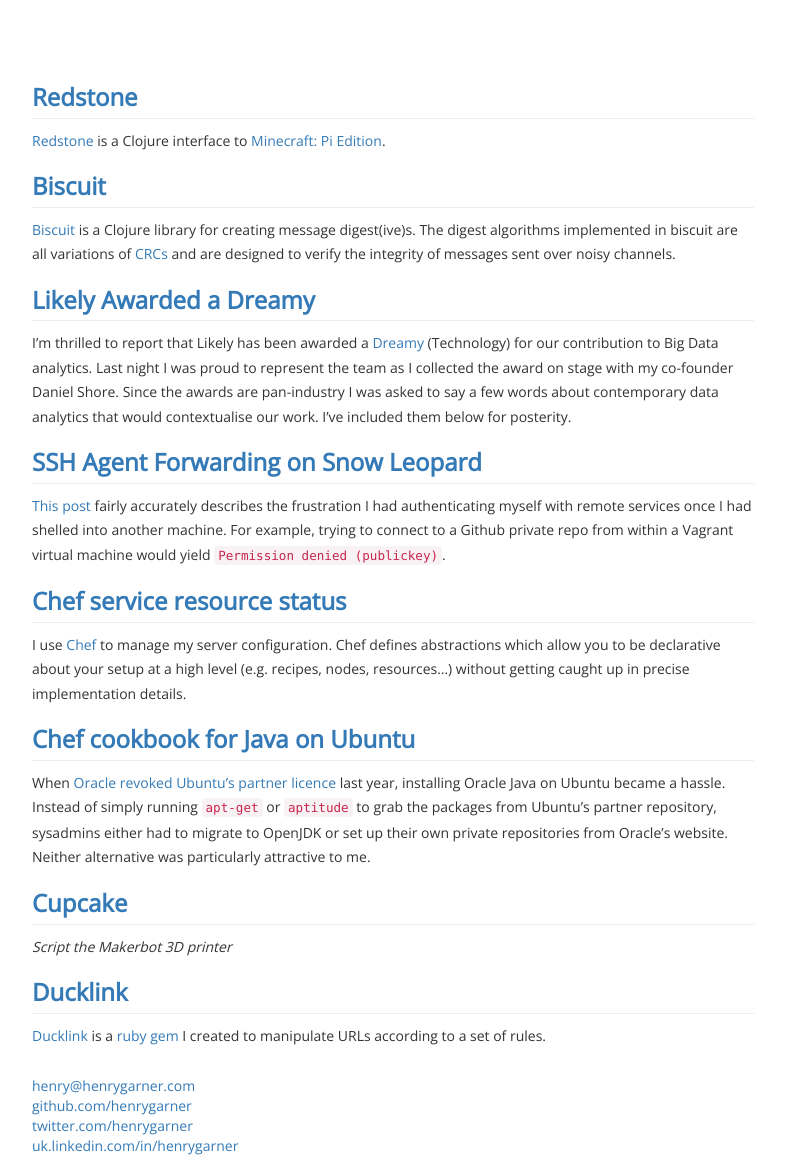
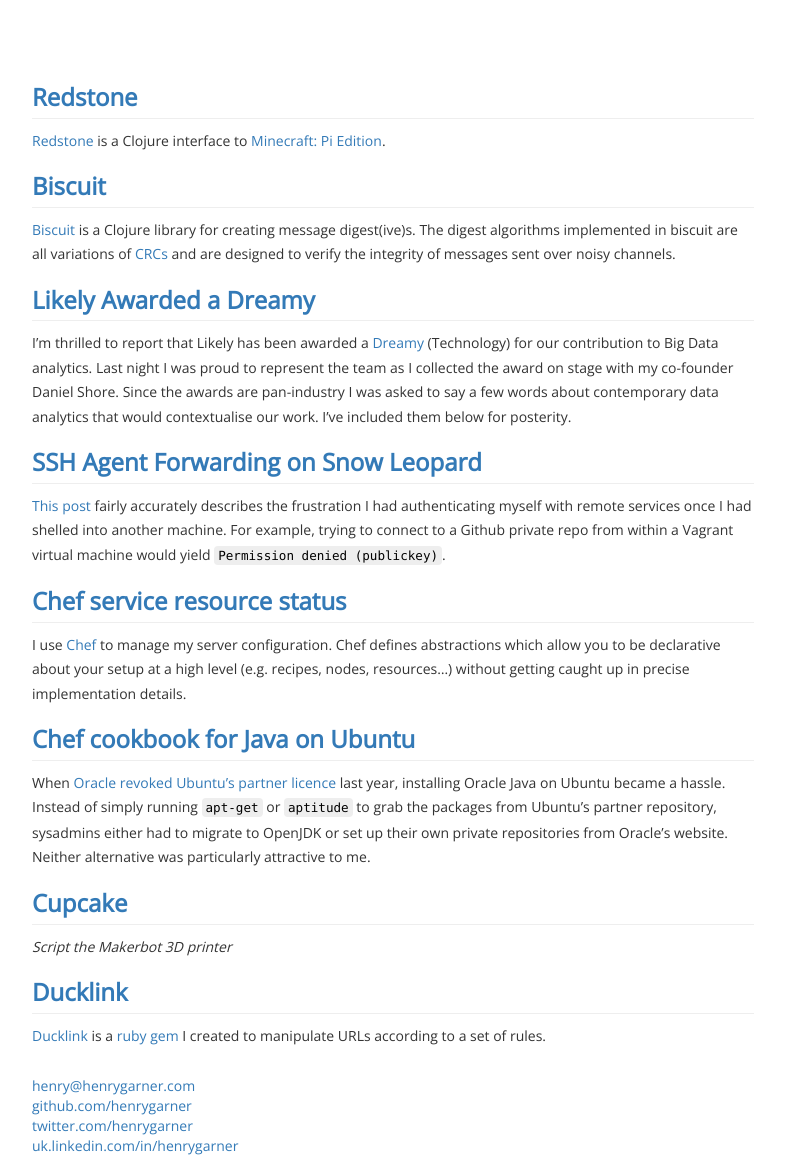
Before and after one commit to quantedit/quantedit.github.io, a Jekyll site: the page built from index.html, in a window 1280 px wide. Shown: the whole page, without its empty margins (247-1032 px from the left). Built offline with Jekyll 4.4.1, drawn with Linux system fonts in a browser that asks for light colours; nearby versions of some CDN libraries; Markdown is read by kramdown in place of the engine named in the settings.

Commit message:
Removed red code blocks

```diff
--- a/css/main.css
+++ b/css/main.css
@@ -9,6 +9,11 @@
 h3 {
   padding-bottom: 0.3em;
   border-bottom: 1px solid #eee;
+}
+
+code {
+  color: #000;
+  background-color: #eee;
 }
 
 .container{
```
